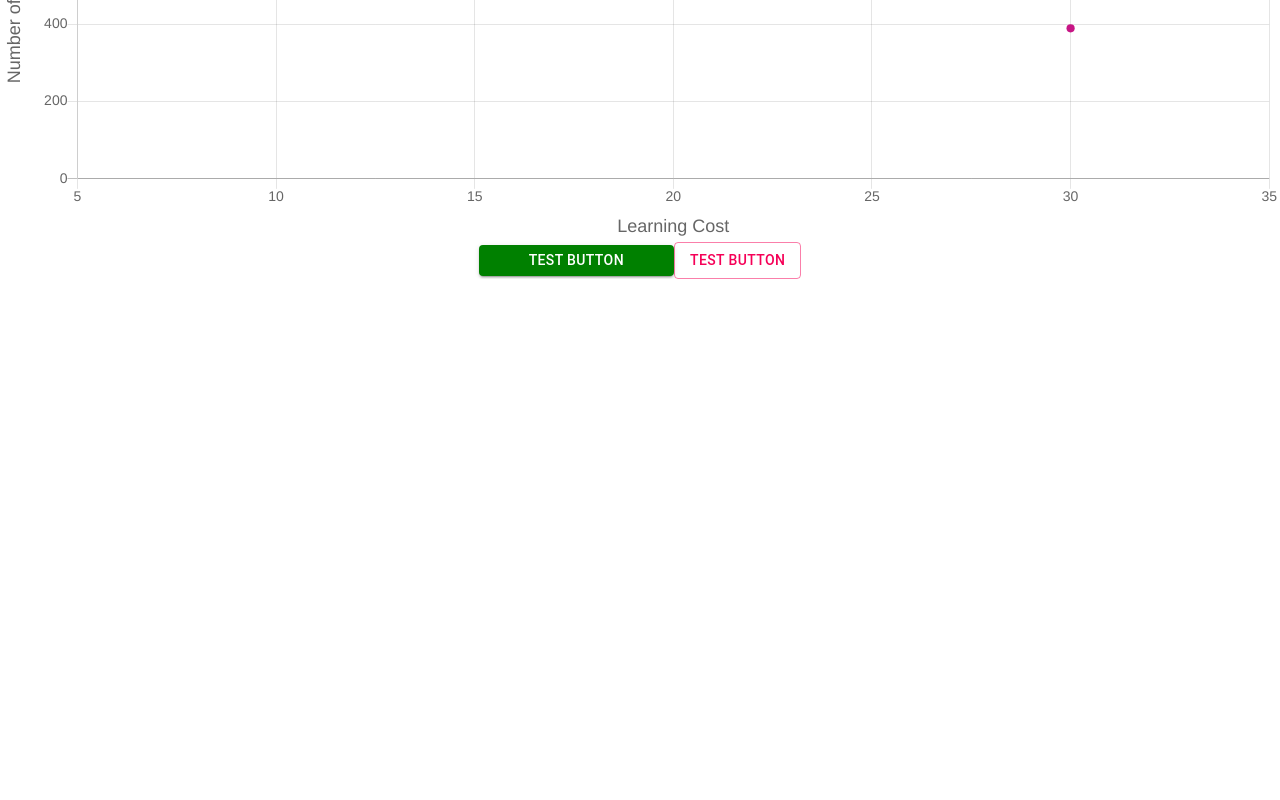
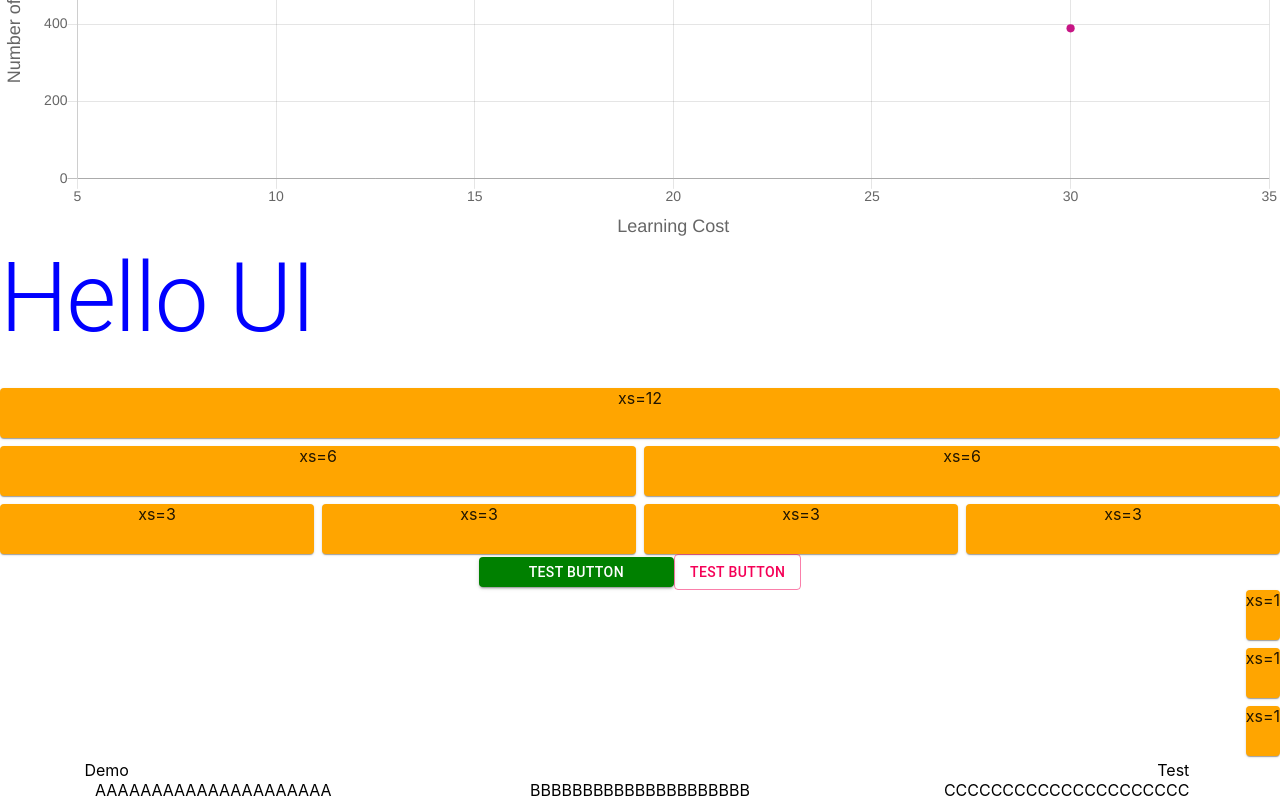
Before and after one commit to shodayuki/LineChart, a React (Create React App) app: page / in a window 1280 px wide. Shown: the part 4238-5038 px from the top of the page. Before the commit the page ends 4517 px from the top, so only its background shows below. Built offline with nearby package versions, Linux system fonts and the light colour scheme.

Commit message:
Grid作成

```diff
--- a/src/components/MaterialUI.tsx
+++ b/src/components/MaterialUI.tsx
@@ -1,19 +1,79 @@
 import React from 'react';
-import { Button, makeStyles } from "@material-ui/core";
+import { Button, makeStyles, Typography, Grid, Paper } from "@material-ui/core";
 
 const useStyles = makeStyles({
   btnStyle: {
     background: "green",
     padding: "3px 50px",
-  }
-})
+  },
+  typoStyle: {
+    color: "blue",
+  },
+  paperStyle: {
+    background: "orange",
+    height: "50px",
+  },
+});
 
 const MaterialUI: React.FC = () => {
   const classes = useStyles();
   return (
     <div>
+      <Typography className={classes.typoStyle} color="secondary" variant="h1" align="left" gutterBottom>Hello UI</Typography>
+      <Grid container spacing={1}>
+        <Grid item xs={12}>
+          <Paper className={classes.paperStyle}>xs=12</Paper>
+        </Grid>
+        <Grid item xs={6}>
+          <Paper className={classes.paperStyle}>xs=6</Paper>
+        </Grid>
+        <Grid item xs={6}>
+          <Paper className={classes.paperStyle}>xs=6</Paper>
+        </Grid>
+        <Grid item xs={3}>
+          <Paper className={classes.paperStyle}>xs=3</Paper>
+        </Grid>
+        <Grid item xs={3}>
+          <Paper className={classes.paperStyle}>xs=3</Paper>
+        </Grid>
+        <Grid item xs={3}>
+          <Paper className={classes.paperStyle}>xs=3</Paper>
+        </Grid>
+        <Grid item xs={3}>
+          <Paper className={classes.paperStyle}>xs=3</Paper>
+        </Grid>
+      </Grid>
       <Button className={classes.btnStyle} variant="contained" color="primary">Test Button</Button>
       <Button variant="outlined" color="secondary">Test Button</Button>
+      <Grid container spacing={1} direction="column" justify="center" alignItems="flex-end">
+        <Grid item xs={1}>
+          <Paper className={classes.paperStyle}>xs=1</Paper>
+        </Grid>
+        <Grid item xs={1}>
+          <Paper className={classes.paperStyle}>xs=1</Paper>
+        </Grid>
+        <Grid item xs={1}>
+          <Paper className={classes.paperStyle}>xs=1</Paper>
+        </Grid>
+      </Grid>
+      <Grid container spacing={3} direction="column">
+        <Grid item xs={12} container>
+          <Grid item xs={2}>Demo</Grid>
+          <Grid item xs={8} />
+          <Grid item xs={2}>Test</Grid>
+        </Grid>
+      </Grid>
+      <Grid item xs={12} justify="space-around" container>
+        <Grid item xs={3}>
+          AAAAAAAAAAAAAAAAAAAAA
+        </Grid>
+        <Grid item xs={3}>
+          BBBBBBBBBBBBBBBBBBBBB
+        </Grid>
+        <Grid item xs={3}>
+          CCCCCCCCCCCCCCCCCCCCC
+        </Grid>
+      </Grid>
     </div>
   );
 };
```
